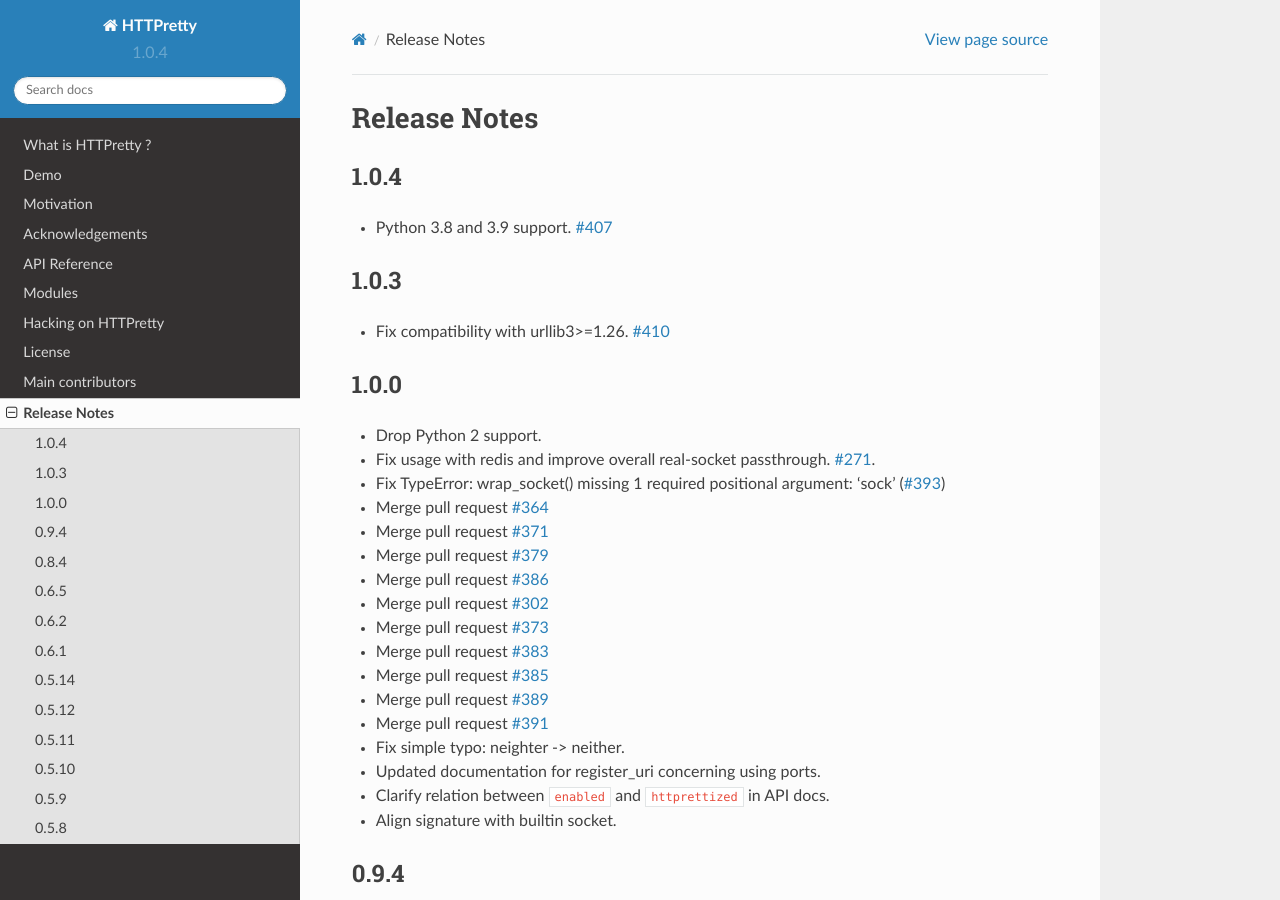
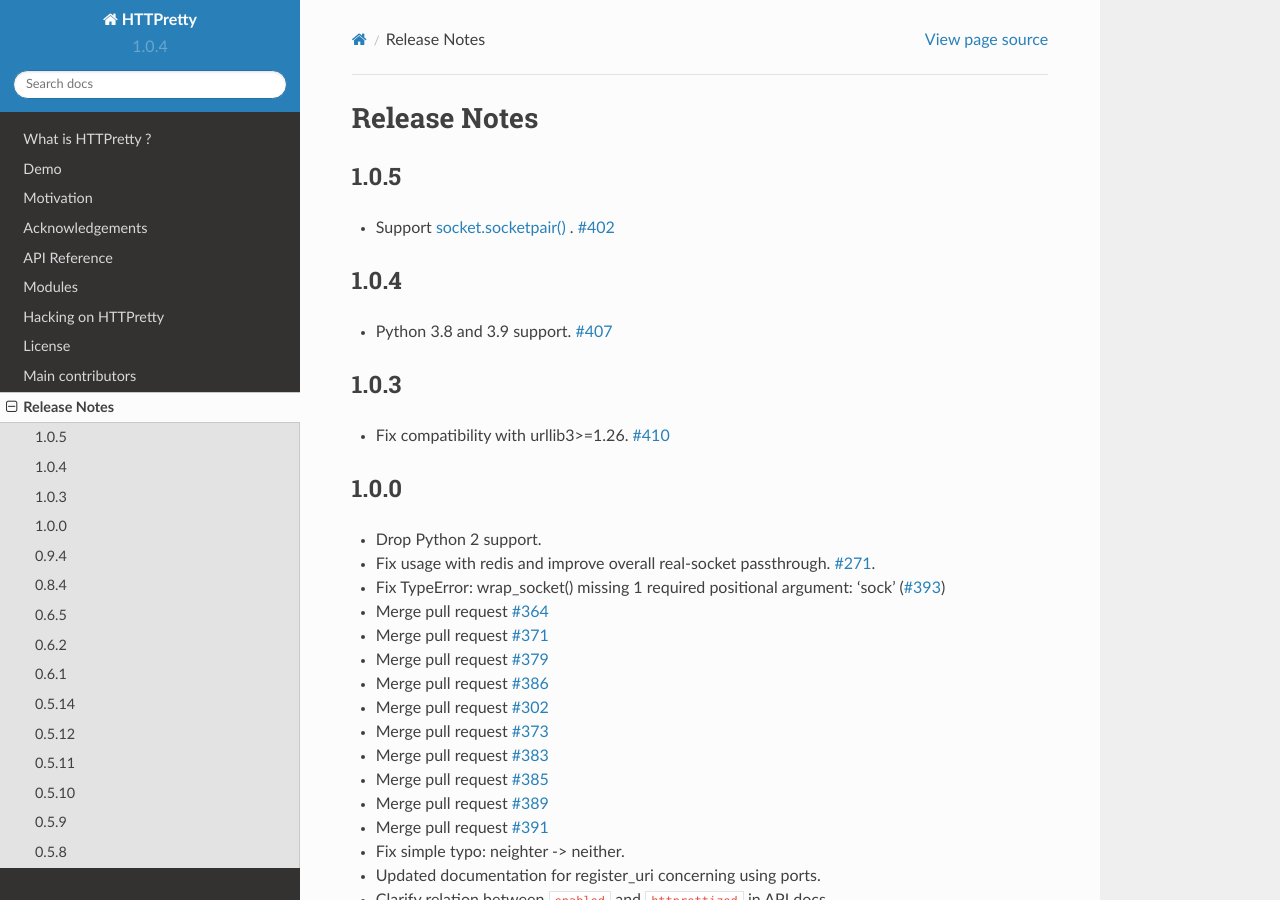
Before and after one commit to gabrielfalcao/HTTPretty, a Sphinx documentation site: the page built from docs/source/changelog.rst, in a window 1280 px wide and 900 px high. Built offline with Sphinx 7.4.7 and the Read the Docs theme 2.0.0, drawn with Linux system fonts in a browser that asks for light colours.

Commit message:
update changelog

```diff
--- a/docs/source/changelog.rst
+++ b/docs/source/changelog.rst
@@ -1,5 +1,10 @@
 Release Notes
 =============
+
+1.0.5
+-----
+
+- Support `socket.socketpair() <https://docs.python.org/3/library/socket.html#socket.socketpair>`_ . `#402 <https://github.com/gabrielfalcao/HTTPretty/issues/402>`_
 
 
 1.0.4
```
